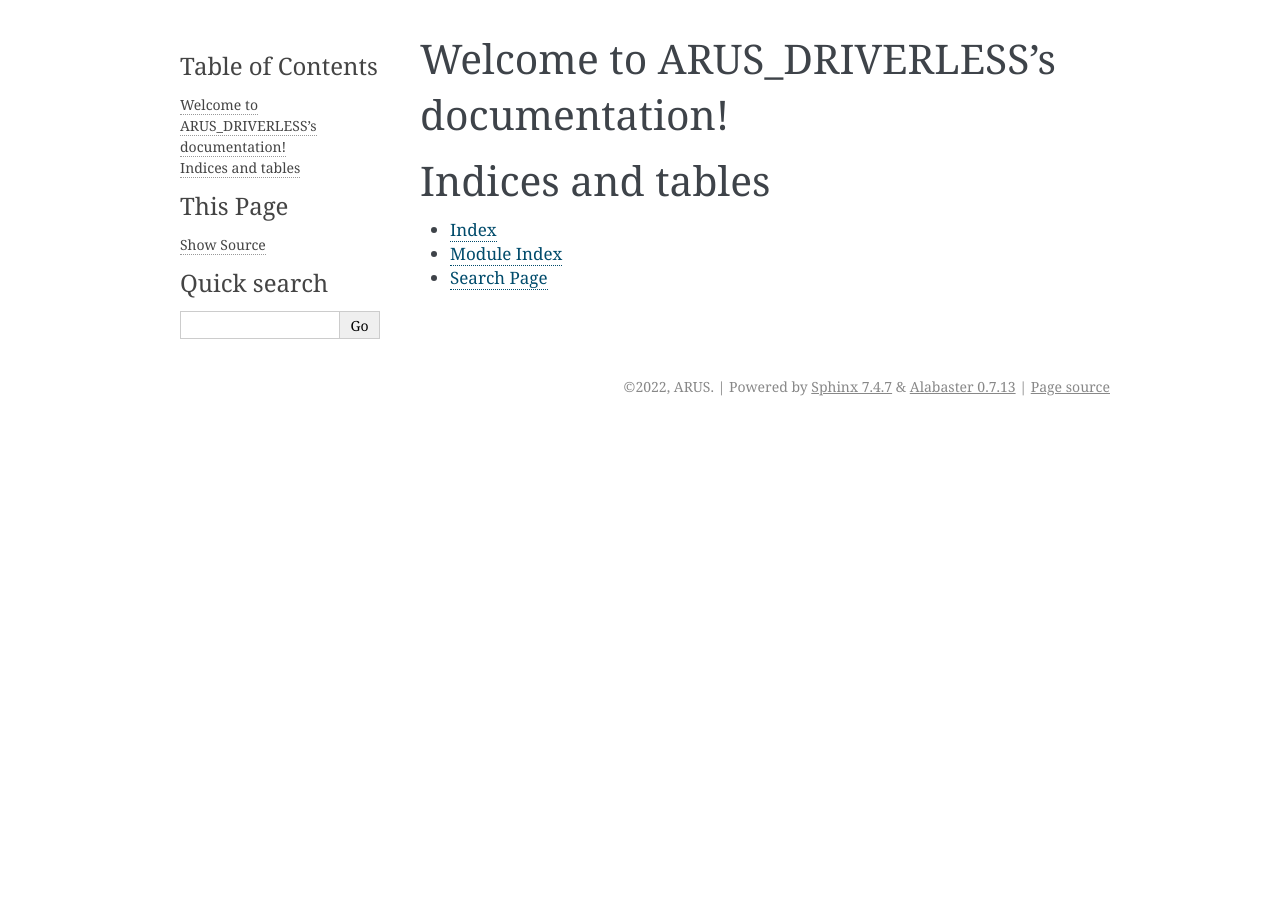
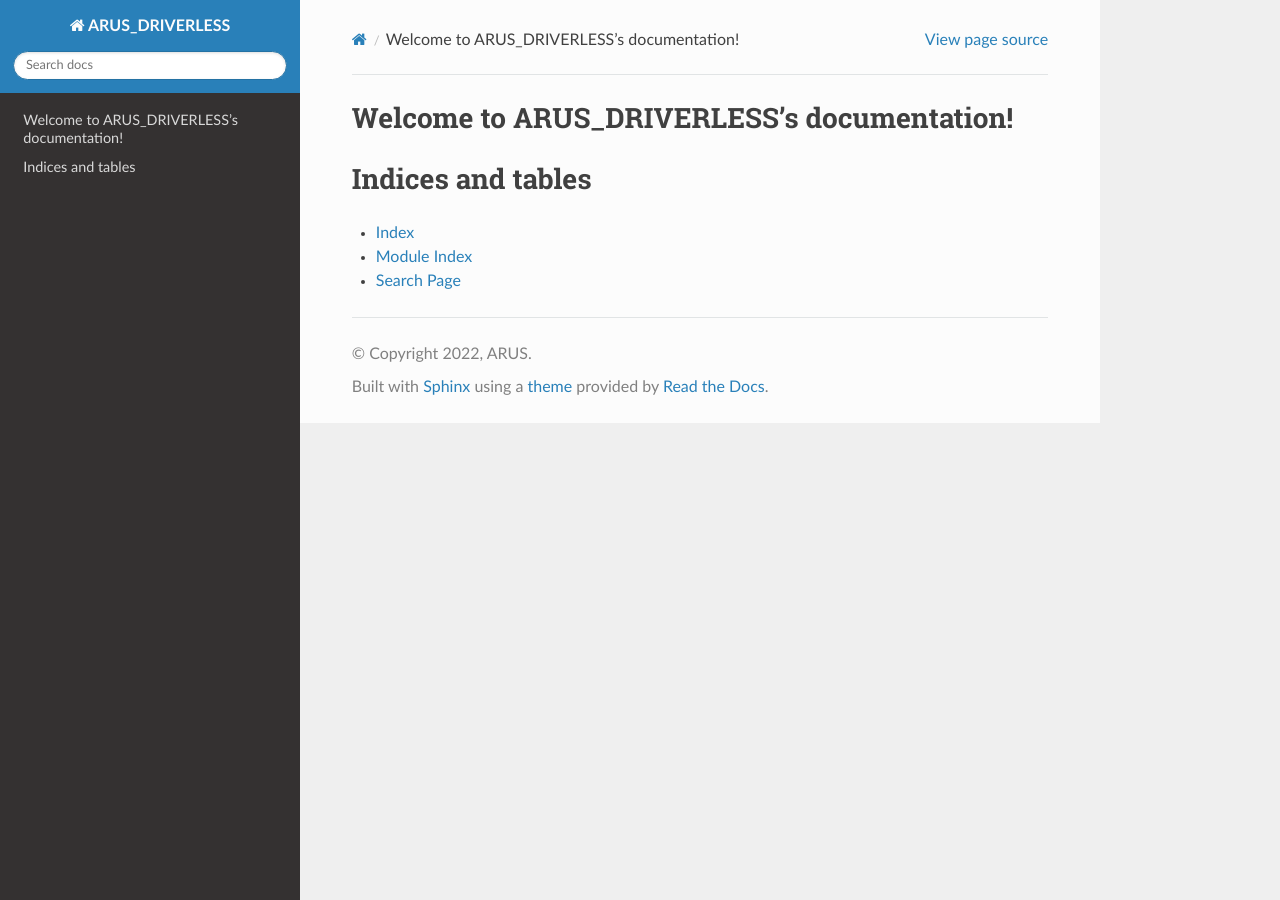
Before and after one commit to ARUSfs/DRIVERLESS, a Sphinx documentation site: the page built from docs/source/index.rst, in a window 1280 px wide. Built offline with Sphinx 7.4.7 and the Read the Docs theme 2.0.0, drawn with Linux system fonts in a browser that asks for light colours; part of the change alters nothing that is shown.

Commit message:
Created docs and automatic build from GH Actions
Following [this tutorial](https://tech.michaelaltfield.net/2020/07/18/sphinx-rtd-github-pages-1), added github workflow and script to automatically build and deploy sphinx/readthedocs to github pages.

```diff
--- a/docs/source/conf.py
+++ b/docs/source/conf.py
@@ -1,28 +1,193 @@
+# -*- coding: utf-8 -*-
+#
 # Configuration file for the Sphinx documentation builder.
 #
-# For the full list of built-in configuration values, see the documentation:
-# https://www.sphinx-doc.org/en/master/usage/configuration.html
+# This file does only contain a selection of the most common options. For a
+# full list see the documentation:
+# http://www.sphinx-doc.org/en/master/config
+
+# -- Path setup --------------------------------------------------------------
+
+# If extensions (or modules to document with autodoc) are in another directory,
+# add these directories to sys.path here. If the directory is relative to the
+# documentation root, use os.path.abspath to make it absolute, like shown here.
+#
+# import os
+# import sys
+# sys.path.insert(0, os.path.abspath('.'))
+
 
 # -- Project information -----------------------------------------------------
-# https://www.sphinx-doc.org/en/master/usage/configuration.html#project-information
 
 project = 'ARUS_DRIVERLESS'
 copyright = '2022, ARUS'
 author = 'ARUS'
+
+# The short X.Y version
+version = ''
+# The full version, including alpha/beta/rc tags
 release = '0.3.0'
 
+
 # -- General configuration ---------------------------------------------------
-# https://www.sphinx-doc.org/en/master/usage/configuration.html#general-configuration
 
-extensions = []
+# If your documentation needs a minimal Sphinx version, state it here.
+#
+# needs_sphinx = '1.0'
 
+# Add any Sphinx extension module names here, as strings. They can be
+# extensions coming with Sphinx (named 'sphinx.ext.*') or your custom
+# ones.
+extensions = [
+    'sphinx.ext.autodoc',
+    'sphinx.ext.doctest',
+    'sphinx.ext.todo',
+    'sphinx.ext.coverage',
+    'sphinx.ext.mathjax',
+    'sphinx.ext.ifconfig',
+    'sphinx.ext.viewcode',
+    'sphinx.ext.githubpages',
+]
+
+# Add any paths that contain templates here, relative to this directory.
 templates_path = ['_templates']
+
+# The suffix(es) of source filenames.
+# You can specify multiple suffix as a list of string:
+#
+# source_suffix = ['.rst', '.md']
+source_suffix = '.rst'
+
+# The master toctree document.
+master_doc = 'index'
+
+# The language for content autogenerated by Sphinx. Refer to documentation
+# for a list of supported languages.
+#
+# This is also used if you do content translation via gettext catalogs.
+# Usually you set "language" from the command line for these cases.
+language = None
+
+# List of patterns, relative to source directory, that match files and
+# directories to ignore when looking for source files.
+# This pattern also affects html_static_path and html_extra_path.
 exclude_patterns = []
 
+# The name of the Pygments (syntax highlighting) style to use.
+pygments_style = None
 
 
 # -- Options for HTML output -------------------------------------------------
-# https://www.sphinx-doc.org/en/master/usage/configuration.html#options-for-html-output
 
-html_theme = 'alabaster'
+# The theme to use for HTML and HTML Help pages.  See the documentation for
+# a list of builtin themes.
+#
+html_theme = 'sphinx_rtd_theme'
+
+# Theme options are theme-specific and customize the look and feel of a theme
+# further.  For a list of options available for each theme, see the
+# documentation.
+#
+# html_theme_options = {}
+
+# Add any paths that contain custom static files (such as style sheets) here,
+# relative to this directory. They are copied after the builtin static files,
+# so a file named "default.css" will overwrite the builtin "default.css".
 html_static_path = ['_static']
+
+# Custom sidebar templates, must be a dictionary that maps document names
+# to template names.
+#
+# The default sidebars (for documents that don't match any pattern) are
+# defined by theme itself.  Builtin themes are using these templates by
+# default: ``['localtoc.html', 'relations.html', 'sourcelink.html',
+# 'searchbox.html']``.
+#
+# html_sidebars = {}
+
+
+# -- Options for HTMLHelp output ---------------------------------------------
+
+# Output file base name for HTML help builder.
+htmlhelp_basename = 'ARUS_DRIVERLESSdoc'
+
+
+# -- Options for LaTeX output ------------------------------------------------
+
+latex_elements = {
+    # The paper size ('letterpaper' or 'a4paper').
+    #
+    # 'papersize': 'letterpaper',
+
+    # The font size ('10pt', '11pt' or '12pt').
+    #
+    # 'pointsize': '10pt',
+
+    # Additional stuff for the LaTeX preamble.
+    #
+    # 'preamble': '',
+
+    # Latex figure (float) alignment
+    #
+    # 'figure_align': 'htbp',
+}
+
+# Grouping the document tree into LaTeX files. List of tuples
+# (source start file, target name, title,
+#  author, documentclass [howto, manual, or own class]).
+latex_documents = [
+    (master_doc, 'ARUS_DRIVERLESS.tex', 'ARUS\\_DRIVERLESS Documentation',
+     'ARUS', 'manual'),
+]
+
+
+# -- Options for manual page output ------------------------------------------
+
+# One entry per manual page. List of tuples
+# (source start file, name, description, authors, manual section).
+man_pages = [
+    (master_doc, 'arus_driverless', 'ARUS_DRIVERLESS Documentation',
+     [author], 1)
+]
+
+
+# -- Options for Texinfo output ----------------------------------------------
+
+# Grouping the document tree into Texinfo files. List of tuples
+# (source start file, target name, title, author,
+#  dir menu entry, description, category)
+texinfo_documents = [
+    (master_doc, 'ARUS_DRIVERLESS', 'ARUS_DRIVERLESS Documentation',
+     author, 'ARUS_DRIVERLESS', 'One line description of project.',
+     'Miscellaneous'),
+]
+
+
+# -- Options for Epub output -------------------------------------------------
+
+# Bibliographic Dublin Core info.
+epub_title = project
+
+# The unique identifier of the text. This can be a ISBN number
+# or the project homepage.
+#
+# epub_identifier = ''
+
+# A unique identification for the text.
+#
+# epub_uid = ''
+
+# A list of files that should not be packed into the epub file.
+epub_exclude_files = ['search.html']
+
+
+# -- Extension configuration -------------------------------------------------
+
+# -- Options for todo extension ----------------------------------------------
+
+# If true, `todo` and `todoList` produce output, else they produce nothing.
+todo_include_todos = True
+
+# add sourcecode to path
+import sys, os
+sys.path.insert(0, os.path.abspath('../src'))
--- a/docs/source/index.rst
+++ b/docs/source/index.rst
@@ -1,5 +1,5 @@
 .. ARUS_DRIVERLESS documentation master file, created by
-   sphinx-quickstart on Thu Sep 29 17:27:16 2022.
+   sphinx-quickstart on Sat Oct  1 23:27:32 2022.
    You can adapt this file completely to your liking, but it should at least
    contain the root `toctree` directive.
 
```
Also changed, not shown: 6 other files.
